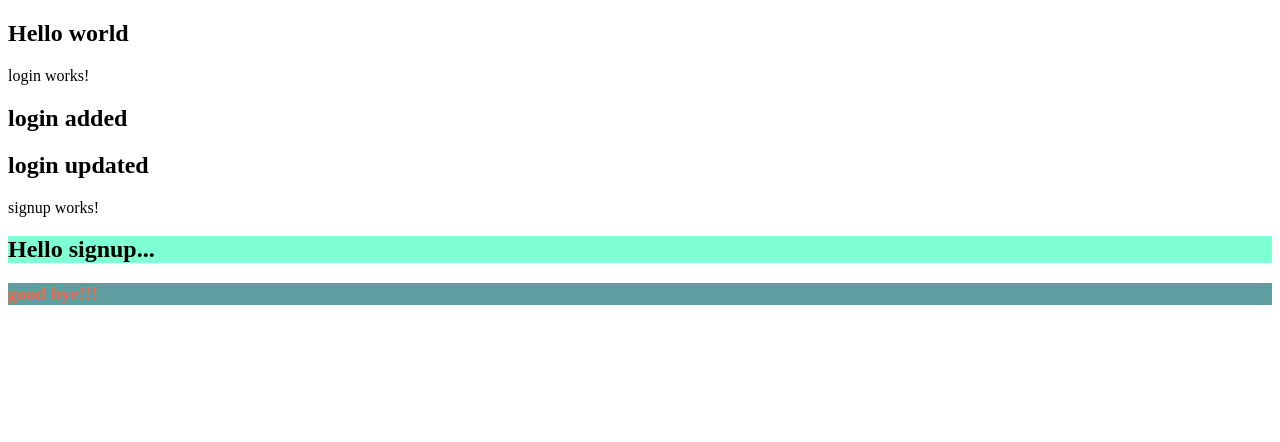
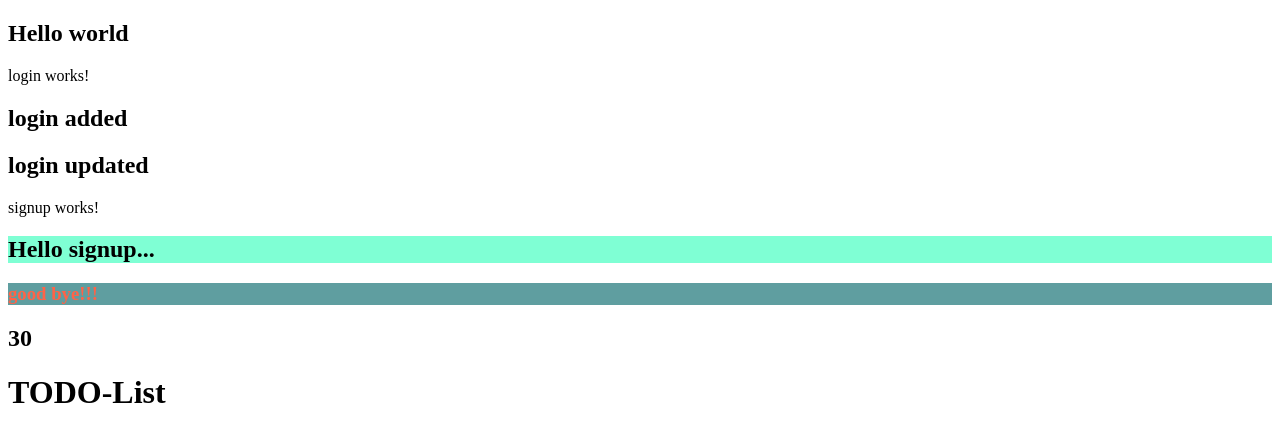
Before and after one commit to vedamshpawar/Angular_learning, an Angular app in the folder myproject_angular/: page / in a window 1280 px wide. Shown: the top 442 px of the page. Built offline with nearby package versions, Linux system fonts and the light colour scheme.

Commit message:
learned interpolation

```diff
--- a/myproject_angular/src/app/app.html
+++ b/myproject_angular/src/app/app.html
@@ -2,3 +2,7 @@
 
 <app-login></app-login>
 <app-signup></app-signup>
+
+<h2>{{x + y}}</h2>
+
+<h1>{{title}}</h1>
```
